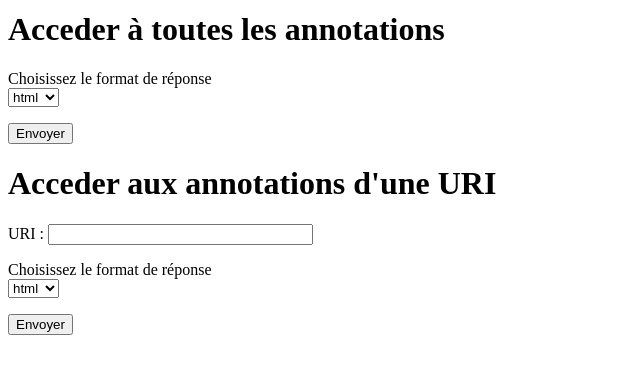
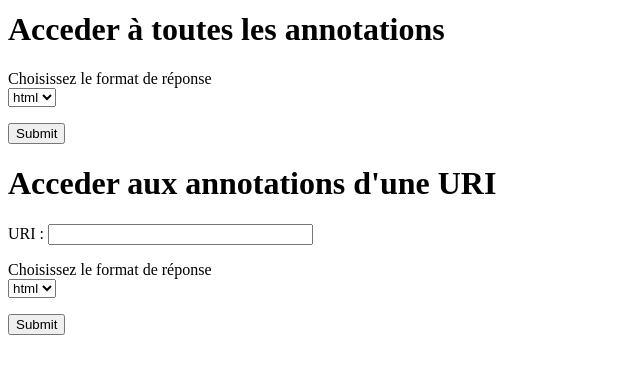
Before and after one commit to YoannDEBAIN/DonneesConnectees, a website: page html/client.html in a window 1280 px wide. Shown: the part 413-786 px from the top of the page, 0-640 px from the left. Drawn offline with Linux system fonts and the light colour scheme.

Commit message:
simplification et acces uri

```diff
--- a/html/client.html
+++ b/html/client.html
@@ -27,10 +27,11 @@
 								"Commentaire": document.getElementById('IdCommentaire').value};
 					<!-- console.log(body); -->
 					var route = "/annotation";
+					<!-- var route = "https://projetdonneesconnectees.onrender.com/annotation" -->
 					fetch(route, {    method:'POST',
 									  body: JSON.stringify(body) ,
 									  headers:{'Content-Type': 'application/json'}
-									  //mode:"cors",
+									  ,mode:"cors"
 								}).then((res) => res.text()).then((text) => {
 																				document.getElementById('IdURI').value="";
 																				document.getElementById('IdCommentaire').value="";
@@ -64,52 +65,47 @@
 							  headers : {'accept' : FormatIdAnnot}
 							  });
 
-							  <!-- .then((res) => res.text()).then((text) => { -->
-																			<!-- document.getElementById('IdRes').innerHTML = text; -->
-																			<!-- }); -->
-
 			};
 
 
 
 
-			function envoiURI(){
+			<!-- function envoiURI(){ -->
 
-				var AnnotURI = document.getElementById('AnnotURI').value;
-				AnnotURI = AnnotURI.split('/').slice(2).join('/');
-				var FormatAnnotURI = document.getElementById('FormatAnnotURI').value;
+				<!-- var AnnotURI = document.getElementById('AnnotURI').value; -->
+				<!-- var FormatAnnotURI = document.getElementById('FormatAnnotURI').value; -->
 
-				if (FormatAnnotURI=='json'){
-					FormatAnnotURI='application/'+FormatAnnotURI;
-				}
-				else {
-					FormatAnnotURI='text/'+FormatAnnotURI;
-				}
+				<!-- if (FormatAnnotURI=='json'){ -->
+					<!-- FormatAnnotURI='application/'+FormatAnnotURI; -->
+				<!-- } -->
+				<!-- else { -->
+					<!-- FormatAnnotURI='text/'+FormatAnnotURI; -->
+				<!-- } -->
 
-				var route = "/URI/"+AnnotURI;
-				fetch(route, {method:'GET',
-							  headers : {'accept' : FormatAnnotURI}, mode:"cors",
-							  });
-			};
+				<!-- var route = "/URI/"+AnnotURI; -->
+				<!-- fetch(route, {method:'GET',  -->
+							  <!-- headers : {'accept' : FormatAnnotURI}//, mode:"cors",  -->
+							  <!-- }); -->
+			<!-- }; -->
 
 
 
-			function envoiAllAnnot(){
+			<!-- function envoiAllAnnot(){ -->
 
-				var FormatAllAnnot = document.getElementById('FormatAllAnnot').value;
+				<!-- var FormatAllAnnot = document.getElementById('FormatAllAnnot').value; -->
 
-				if (FormatAllAnnot=='json'){
-					FormatAllAnnot='application/'+FormatAllAnnot;
-				}
-				else {
-					FormatAllAnnot='text/'+FormatAllAnnot;
-				}
+				<!-- if (FormatAllAnnot=='json'){ -->
+					<!-- FormatAllAnnot='application/'+FormatAllAnnot; -->
+				<!-- } -->
+				<!-- else { -->
+					<!-- FormatAllAnnot='text/'+FormatAllAnnot; -->
+				<!-- } -->
 
-				var route = "/AllAnnot";
-				fetch(route, {method:'GET',
-							  headers : {'accept' : FormatAllAnnot}
-							  });
-			};
+				<!-- var route = "/AllAnnot"; -->
+				<!-- fetch(route, {method:'GET',  -->
+							  <!-- headers : {'accept' : FormatAllAnnot} -->
+							  <!-- }); -->
+			<!-- }; -->
 
 
 		</script>
@@ -171,7 +167,7 @@
 				<!-- <label for="FormatIdAnnot">Choisissez le format de réponse</label><br> -->
 				<!-- <select name="FormatIdAnnot" id="FormatIdAnnot"> -->
 					<!-- <option value="html">html</option> -->
-					<!-- <option value="Json">Json</option> -->
+					<!-- <option value="json">json</option> -->
 				<!-- </select> -->
 			<!-- </p> -->
 			<!-- <p>  -->
@@ -181,39 +177,62 @@
 
 
 
+		<h1>Acceder à toutes les annotations</h1>
+		<form action="/URI" method="GET" autocomplete="off">
+		<!-- <form action="https://projetdonneesconnectees.onrender.com/URI" method="GET" autocomplete="off"> -->
+			<input id="AnnotURI" name="AnnotURI" type="hidden" value="AllInfo">
+			<p>
+				<label for="FormatAnnotURI">Choisissez le format de réponse</label><br>
+				<select name="FormatAnnotURI" id="FormatAnnotURI">
+					<option value="html">html</option>
+					<option value="json">json</option>
+				</select>
+			</p>
+			<p>
+				<input type="submit" value="Submit">
+			</p>
+		</form>
+
+
 		<!-- <h1>Acceder à toutes les annotations</h1> -->
-		<!-- <form action="/AllAnnot" method="GET" autocomplete="off"> -->
+		<!-- <form autocomplete="off"> -->
 			<!-- <p> -->
 				<!-- <label for="FormatAllAnnot">Choisissez le format de réponse</label><br> -->
 				<!-- <select name="FormatAllAnnot" id="FormatAllAnnot"> -->
 					<!-- <option value="html">html</option> -->
-					<!-- <option value="Json">Json</option> -->
+					<!-- <option value="json">Json</option> -->
 				<!-- </select> -->
 			<!-- </p> -->
 			<!-- <p>  -->
-				<!-- <input type="submit" value="Submit">   -->
+				<!-- <button onclick="envoiAllAnnot()" type="button">Envoyer</button>   -->
 			<!-- </p> -->
 		<!-- </form> -->
 
 
-		<h1>Acceder à toutes les annotations</h1>
-		<form autocomplete="off">
+
+		<h1>Acceder aux annotations d'une URI</h1>
+		<form action="https://projetdonneesconnectees.onrender.com/URI" method="GET" autocomplete="off">
 			<p>
-				<label for="FormatAllAnnot">Choisissez le format de réponse</label><br>
-				<select name="FormatAllAnnot" id="FormatAllAnnot">
+				<label for="AnnotURI">URI :</label>
+				<input type="text" name="AnnotURI" id="AnnotURI" placeholder="" size="30">
+			</p>
+
+			<p>
+				<label for="FormatAnnotURI">Choisissez le format de réponse</label><br>
+				<select name="FormatAnnotURI" id="FormatAnnotURI">
 					<option value="html">html</option>
-					<option value="json">Json</option>
+					<option value="json">json</option>
 				</select>
 			</p>
 			<p>
-				<button onclick="envoiAllAnnot()" type="button">Envoyer</button>
+				<input type="submit" value="Submit">
 			</p>
 		</form>
 
 
 
 		<!-- <h1>Acceder aux annotations d'une URI</h1> -->
-		<!-- <form action="/URI" method="GET" autocomplete="off"> -->
+		<!-- <form autocomplete="off"> -->
 			<!-- <p> -->
 				<!-- <label for="AnnotURI">URI :</label> -->
 				<!-- <input type="text" name="AnnotURI" id="AnnotURI" placeholder="" size="30"> -->
@@ -223,36 +242,15 @@
 				<!-- <label for="FormatAnnotURI">Choisissez le format de réponse</label><br> -->
 				<!-- <select name="FormatAnnotURI" id="FormatAnnotURI"> -->
 					<!-- <option value="html">html</option> -->
-					<!-- <option value="Json">Json</option> -->
+					<!-- <option value="json">Json</option> -->
 				<!-- </select> -->
 			<!-- </p> -->
 			<!-- <p>  -->
-				<!-- <input type="submit" value="Submit">   -->
+				<!-- <button onclick="envoiURI()" type="button">Envoyer</button>    -->
 			<!-- </p> -->
 		<!-- </form> -->
 
 
 
-		<h1>Acceder aux annotations d'une URI</h1>
-		<form autocomplete="off">
-			<p>
-				<label for="AnnotURI">URI :</label>
-				<input type="text" name="AnnotURI" id="AnnotURI" placeholder="" size="30">
-			</p>
-
-			<p>
-				<label for="FormatAnnotURI">Choisissez le format de réponse</label><br>
-				<select name="FormatAnnotURI" id="FormatAnnotURI">
-					<option value="html">html</option>
-					<option value="json">Json</option>
-				</select>
-			</p>
-			<p>
-				<button onclick="envoiURI()" type="button">Envoyer</button>
-			</p>
-		</form>
-
-
-
 	</body>
 </html>
```
Also changed, not shown: index.js (+76 -50 lines).
